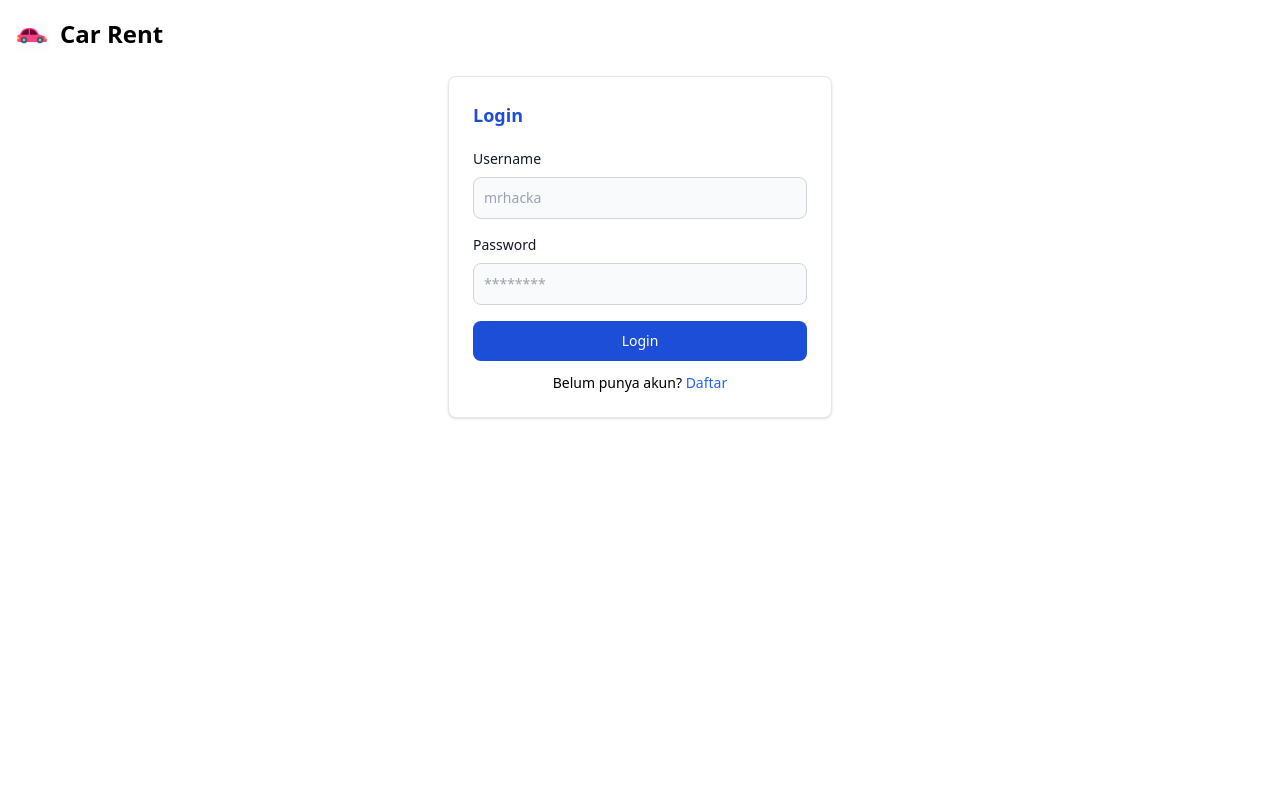
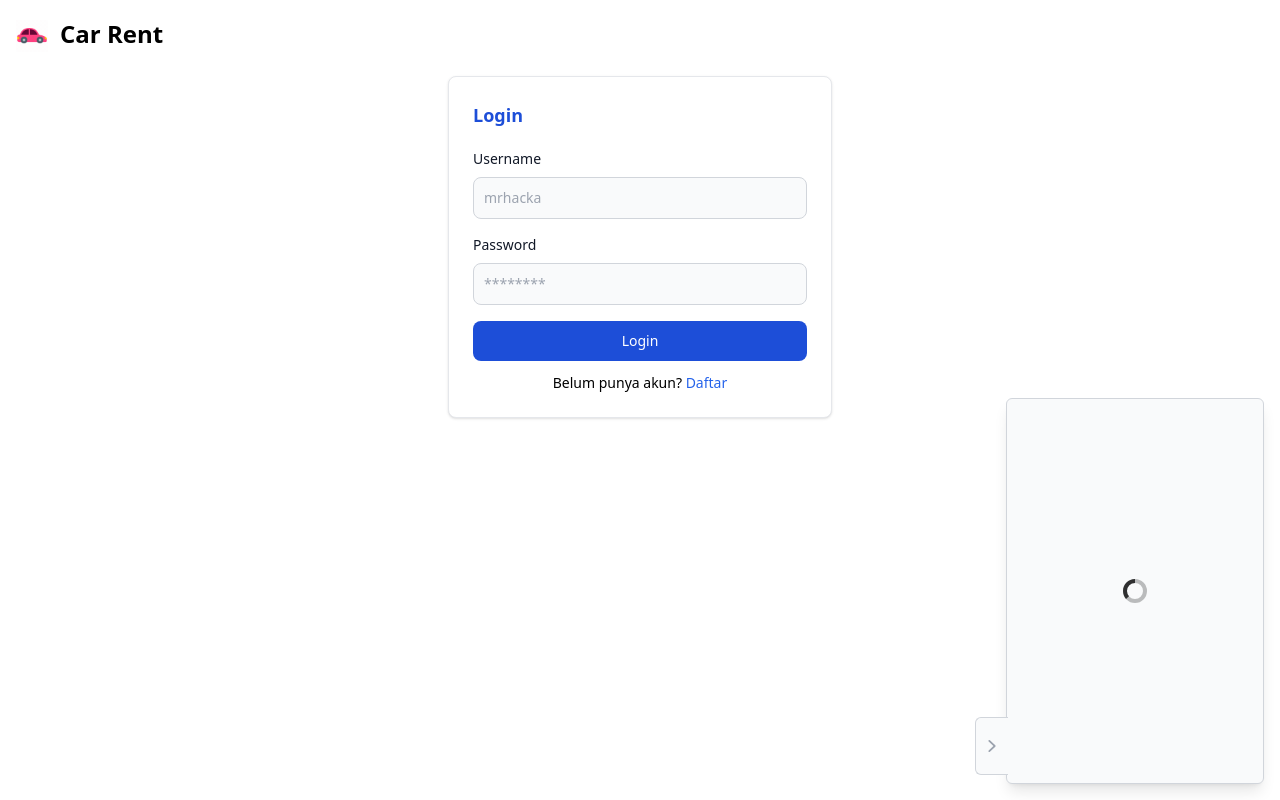
Before and after one commit to spacesick/law_final_fe, a Nuxt app: page /auth/login in a window 1280 px wide. Built offline with nearby package versions, Linux system fonts and the light colour scheme.

Commit message:
Persist chat panel across pages

```diff
--- a/components/chat/ChatPanel.vue
+++ b/components/chat/ChatPanel.vue
@@ -1,6 +1,6 @@
 <template>
   <div
-    class="absolute bottom-4 z-10 rounded-md bg-gray-50 shadow-lg border border-gray-300 transition-all"
+    class="fixed bottom-4 z-10 rounded-md bg-gray-50 shadow-lg border border-gray-300 transition-all"
     :class="[opened ? 'right-4' : 'right-0']"
   >
     <div
--- a/layouts/default.vue
+++ b/layouts/default.vue
@@ -2,6 +2,7 @@
   <div class="min-w-screen min-h-screen">
     <AppHeader :token-exist="token" />
     <nuxt />
+    <ChatPanel />
   </div>
 </template>
 
@@ -9,10 +10,12 @@
 import socket from '../socket';
 import { parseJwt } from '~/store/auth';
 import AppHeader from '~/components/universal/AppHeader.vue';
+import ChatPanel from '~/components/chat/ChatPanel.vue';
 
 export default {
   components: {
     AppHeader,
+    ChatPanel
   },
   computed: {
     token() {
--- a/pages/index.vue
+++ b/pages/index.vue
@@ -1,18 +1,13 @@
 <template>
   <div>
     <h1>Index</h1>
-    <ChatPanel />
   </div>
 </template>
 
 <script>
-import ChatPanel from '~/components/chat/ChatPanel.vue';
 
 export default {
   name: 'IndexPage',
-  components: {
-    ChatPanel,
-  },
   beforeMount() {
     if (!this.$store.state.auth.token) {
       this.$router.push('/auth/login');
```
